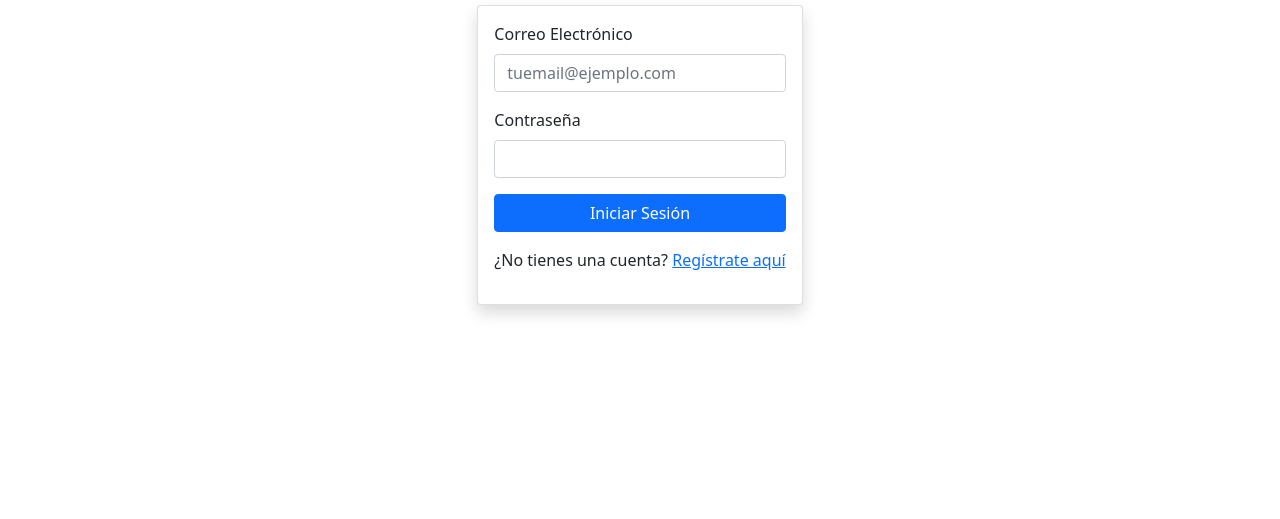
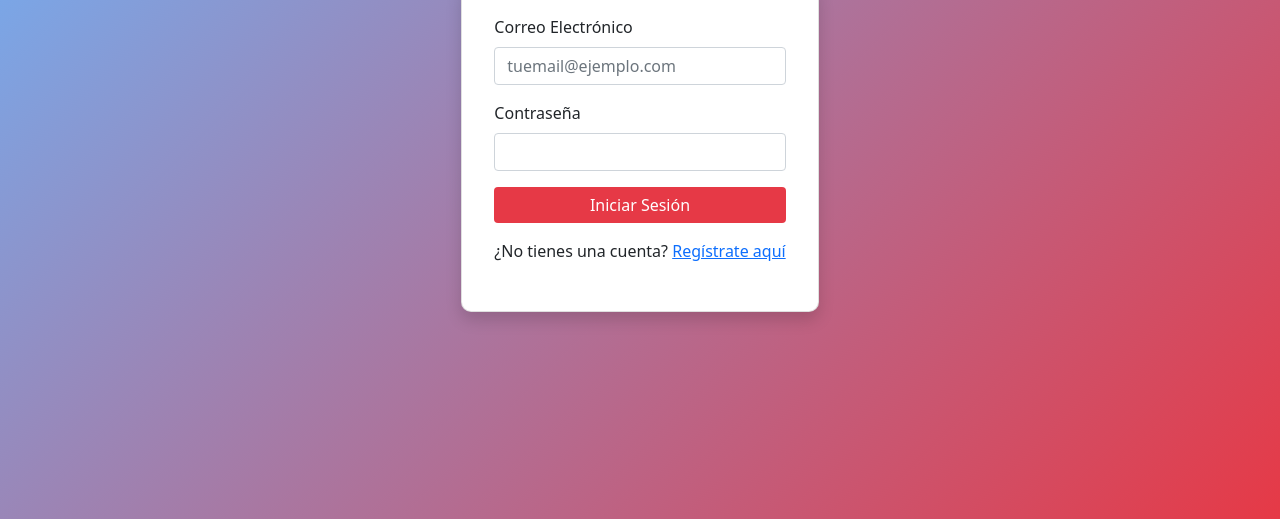
Before and after one commit to FrancoLuvisotti/app-todo-list, a plain HTML site: page frontend/views/index.html in a window 1280 px wide. Shown: the part 281-800 px from the top of the page. Drawn offline with nearby package versions, Linux system fonts and the light colour scheme; the site is published under a folder, as on GitHub Pages, so addresses that start at the root find nothing.

Commit message:
cambio rutas css

```diff
--- a/frontend/views/index.html
+++ b/frontend/views/index.html
@@ -7,7 +7,7 @@
     <title>Iniciar Sesión</title>
     <link rel="stylesheet" href="https://cdn.jsdelivr.net/npm/bootstrap-icons@1.11.3/font/bootstrap-icons.min.css">
     <link href="https://cdn.jsdelivr.net/npm/bootstrap@5.0.2/dist/css/bootstrap.min.css" rel="stylesheet" integrity="sha384-EVSTQN3/azprG1Anm3QDgpJLIm9Nao0Yz1ztcQTwFspd3yD65VohhpuuCOmLASjC" crossorigin="anonymous">
-    <link rel="stylesheet" href="/css/styles2.css">
+    <link rel="stylesheet" href="../css/styles2.css">
 </head>
 
 <body>
```
Also changed, not shown: frontend/views/tasks.html (+1 -1 lines).
